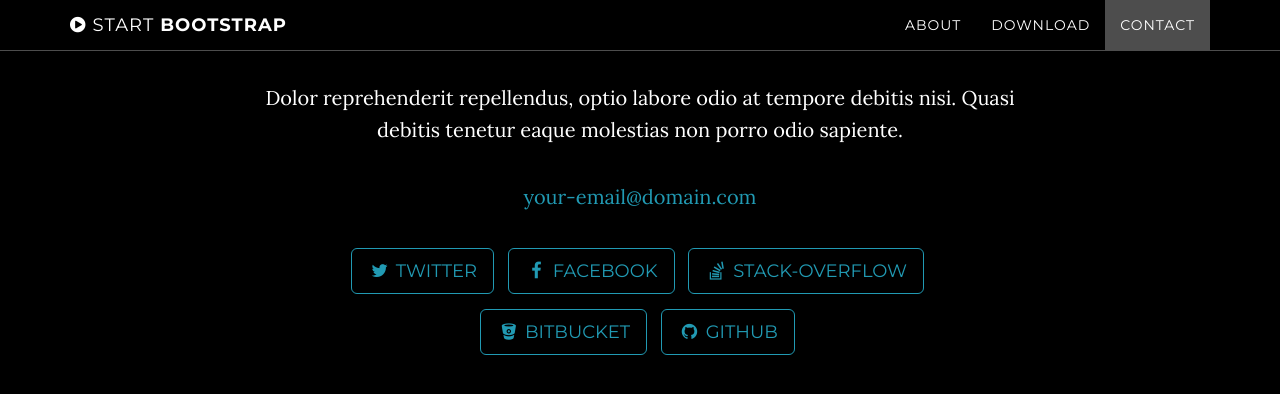
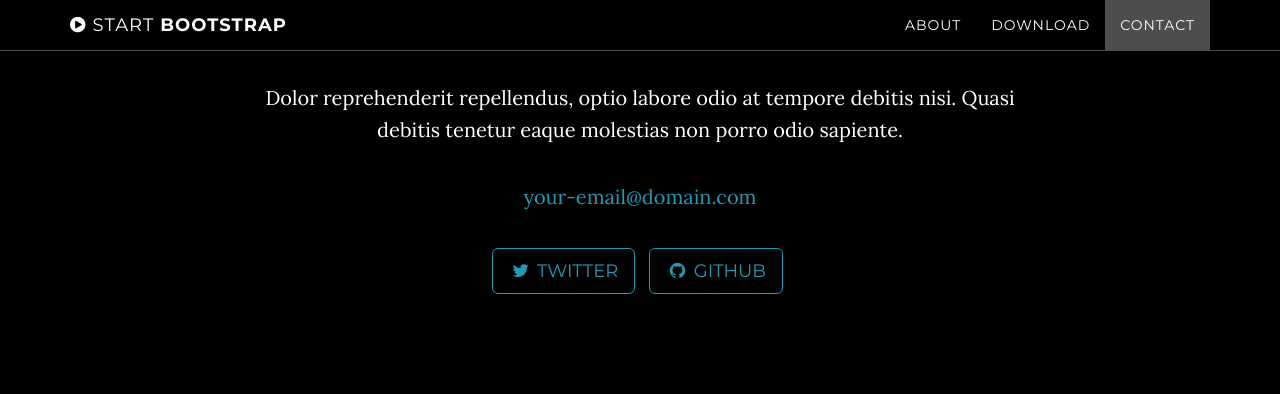
Before and after one commit to 3dvizrig/3dvizrig.github.io, a Jekyll site: the page built from index.html, in a window 1280 px wide and 900 px high, scrolled down 2331 px. Shown: the top 394 px of the window. Built offline with Jekyll 4.4.1, drawn with Linux system fonts in a browser that asks for light colours; some of the changed text lies outside the part shown.

Commit message:
updated config file

```diff
--- a/_config.yml
+++ b/_config.yml
@@ -1,5 +1,5 @@
 # Site settings
-title: Grayscale
+title: Underwater 3D Visualization System
 email: your-email@domain.com
 url: https://example.github.io
 description: "Write an awesome description for your new site here. You can edit this line in _config.yml. It will appear in your document head meta (for Google search results) and in your feed.xml site description."
@@ -10,20 +10,14 @@ color:
   links: '#219ab3'
 
 # Footer settings
-footer: Your Website
+footer: © 2016 UCSD Engineers for Exploration.
 
 # Social networks usernames (many more available: google-plus, flickr, dribbble, pinterest, instagram, tumblr, linkedin, etc.)
 social:
   - title: twitter
-    url: https://twitter.com/SBootstrap
-  - title: facebook
-    url:
-  - title: stack-overflow
-    url: http://stackoverflow.com/questions/tagged/jekyll
-  - title: bitbucket
-    url: http://bitbucket.org/jekyll
+    url: https://twitter.com/UCSDE4E
   - title: github
-    url: https://github.com/IronSummitMedia/startbootstrap
+    url: https://github.com/UCSDE4E
 
 # Build settings
 markdown: kramdown
```
